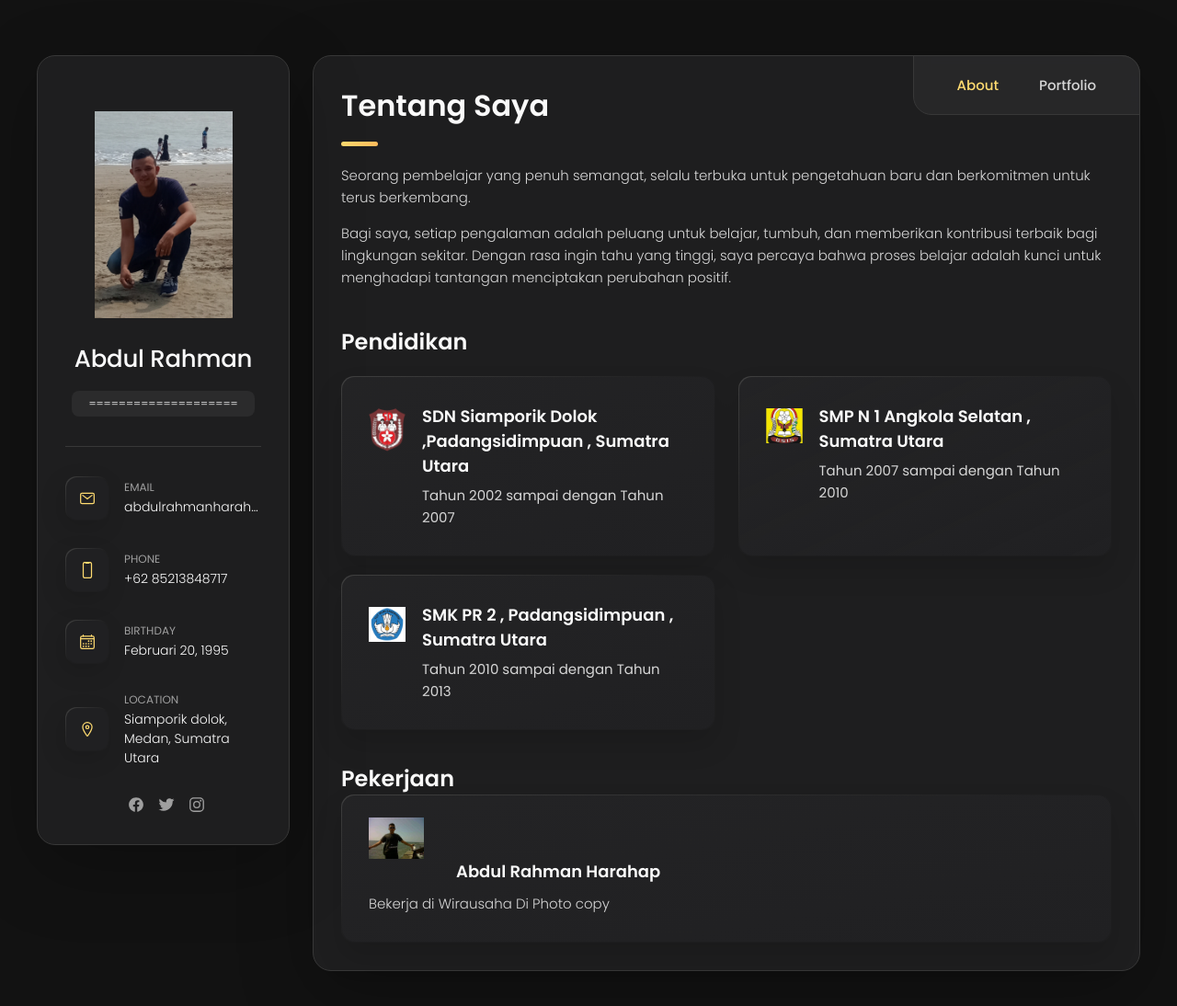
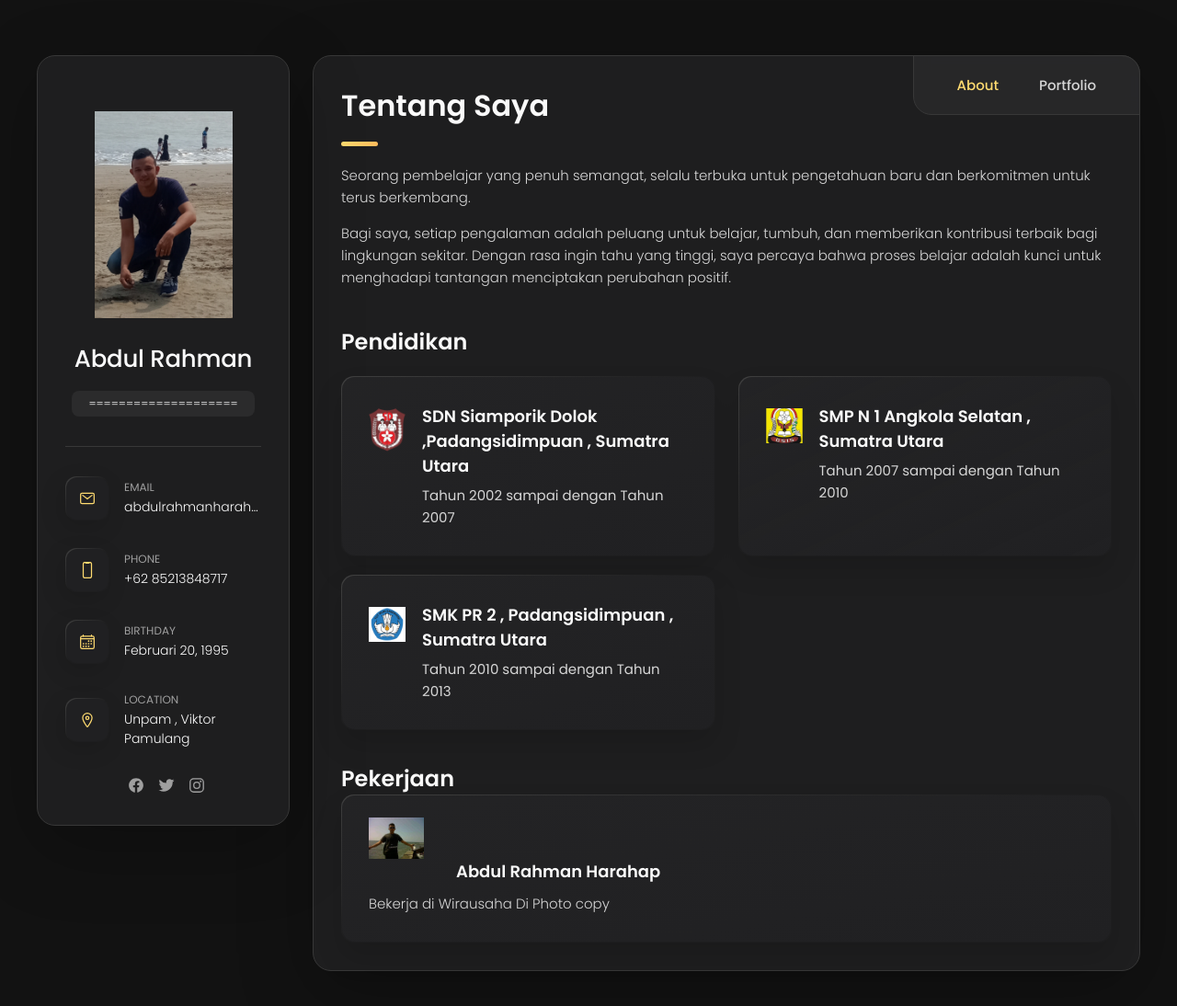
Before and after one commit to AbdulRahmanHarahap/Abdul_Rahman_Harahap_Portofolio, a plain HTML site: page index.html in a window 1280 px wide. Shown: the whole page at 92% size. Drawn offline with nearby package versions, Linux system fonts and the light colour scheme.

Commit message:
Add files via upload

```diff
--- a/index.html
+++ b/index.html
@@ -109,14 +109,16 @@
 
           <li class="contact-item">
 
-            <div class="icon-box">
-              <ion-icon name="location-outline"></ion-icon>
-            </div>
+            <a href="https://maps.app.goo.gl/Xh5g7jbUMYW8nJS59" target="_blank">
+              <div class="icon-box">
+                <ion-icon name="location-outline"></ion-icon>
+              </div>
+            </a>
 
             <div class="contact-info">
               <p class="contact-title">Location</p>
 
-              <address>Siamporik dolok, Medan, Sumatra Utara</address>
+              <address> Unpam , Viktor Pamulang</address>
             </div>
 
           </li>
```
